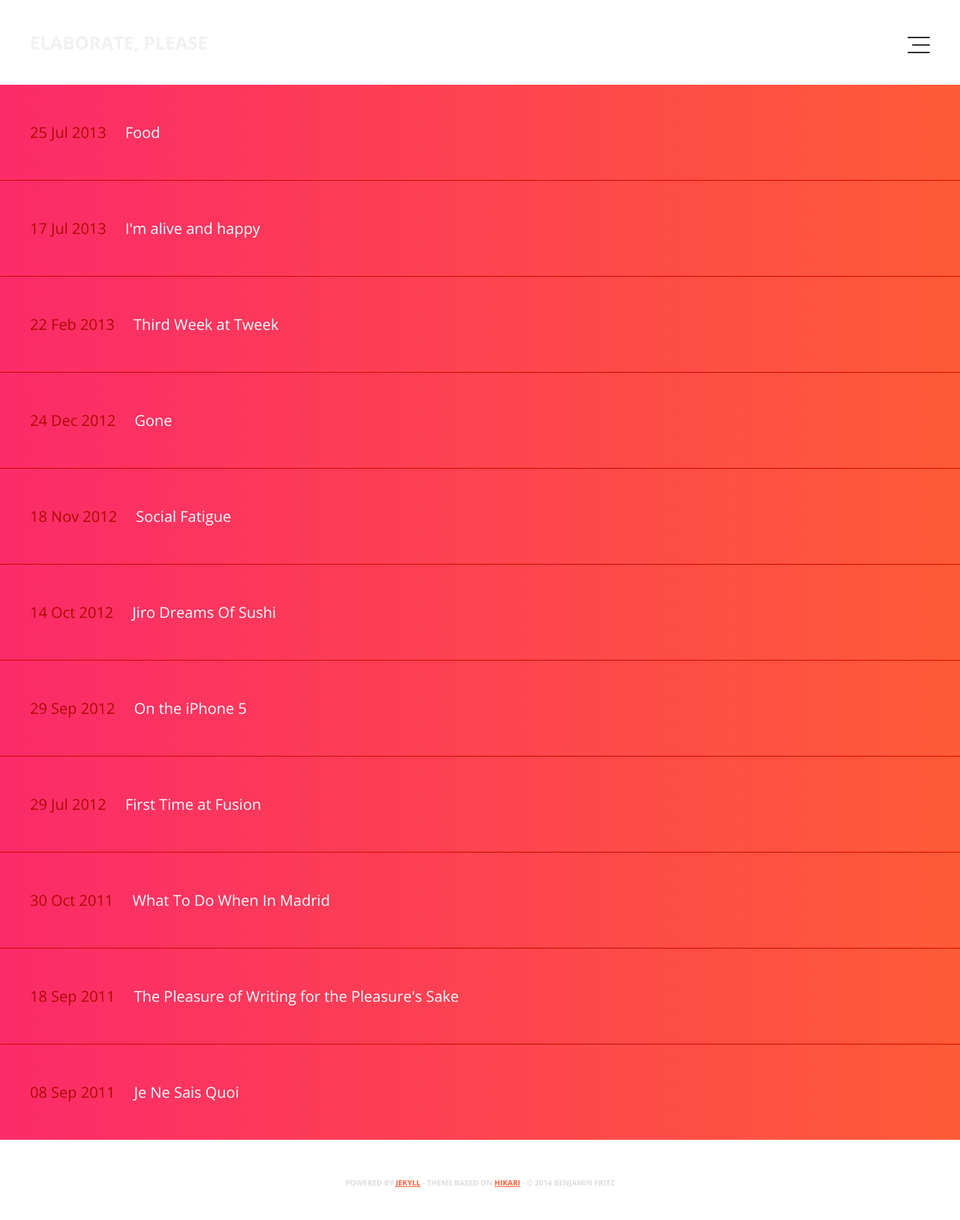
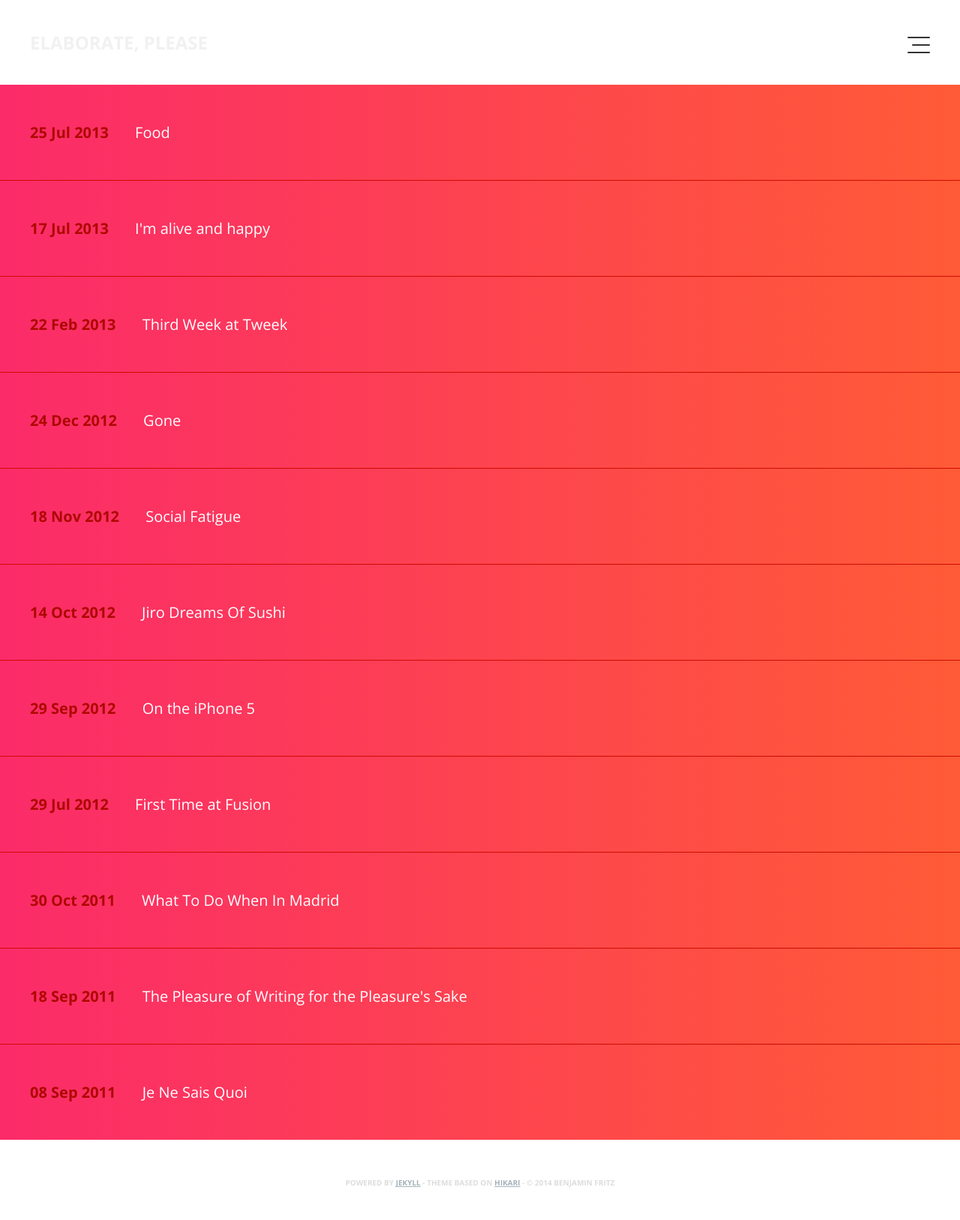
Before and after one commit to benjaminfritz/words, a Jekyll site: the page built from index.html, in a window 1280 px wide. Shown: the whole page at 75% size. Built offline with Jekyll 4.4.1, drawn with Linux system fonts in a browser that asks for light colours; Markdown is read by kramdown in place of the engine named in the settings.

Commit message:
Small styling changes

```diff
--- a/css/main.css
+++ b/css/main.css
@@ -247,6 +247,7 @@ header .h-wrap .close .lines::after {
 
 footer { padding: 40px; text-align: center; }
 footer small { color: #ddd; text-transform: uppercase; font-weight: bold;}
+footer small a { color: #a5b2b9;}
 
 
 /* Font-icons */
@@ -309,7 +310,7 @@ ul.posts li .p-wrap:hover { background: #FB2B69; padding-left: 50px; }
 ul.posts li .p-wrap:active { background: #FB2B69; }
 ul.posts li .p-wrap:hover::after { content:'\203A'; margin-left: 10px;}
 ul.posts li .p-wrap p { display: inline; margin-bottom: 0; }
-ul.posts li .date { color: #ad0900; padding-right: 20px; }
+ul.posts li .date { color: #ad0900; padding-right: 30px; font-weight: 700; }
 ul.posts li a { color: #fff; text-decoration: none; }
 
 
```
